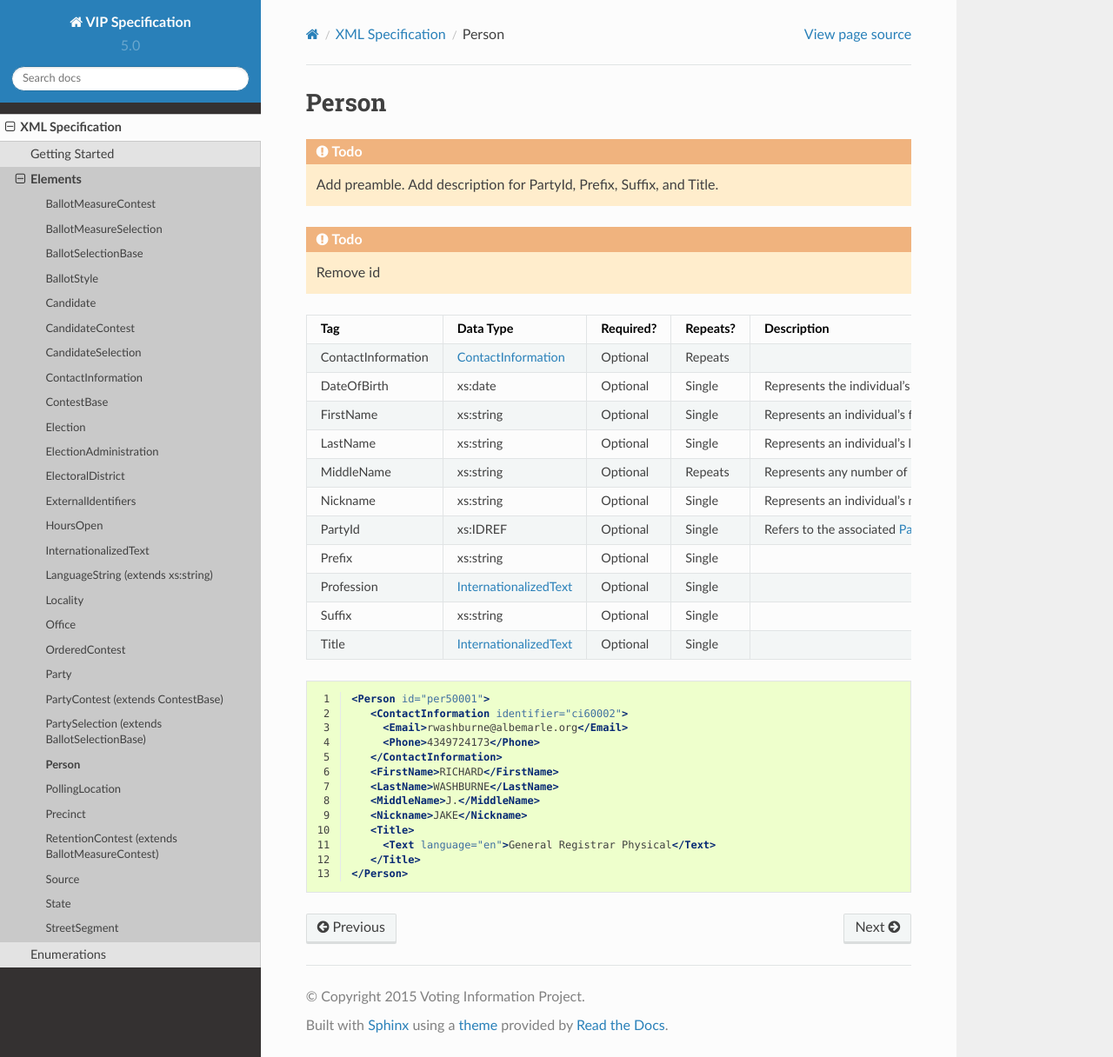
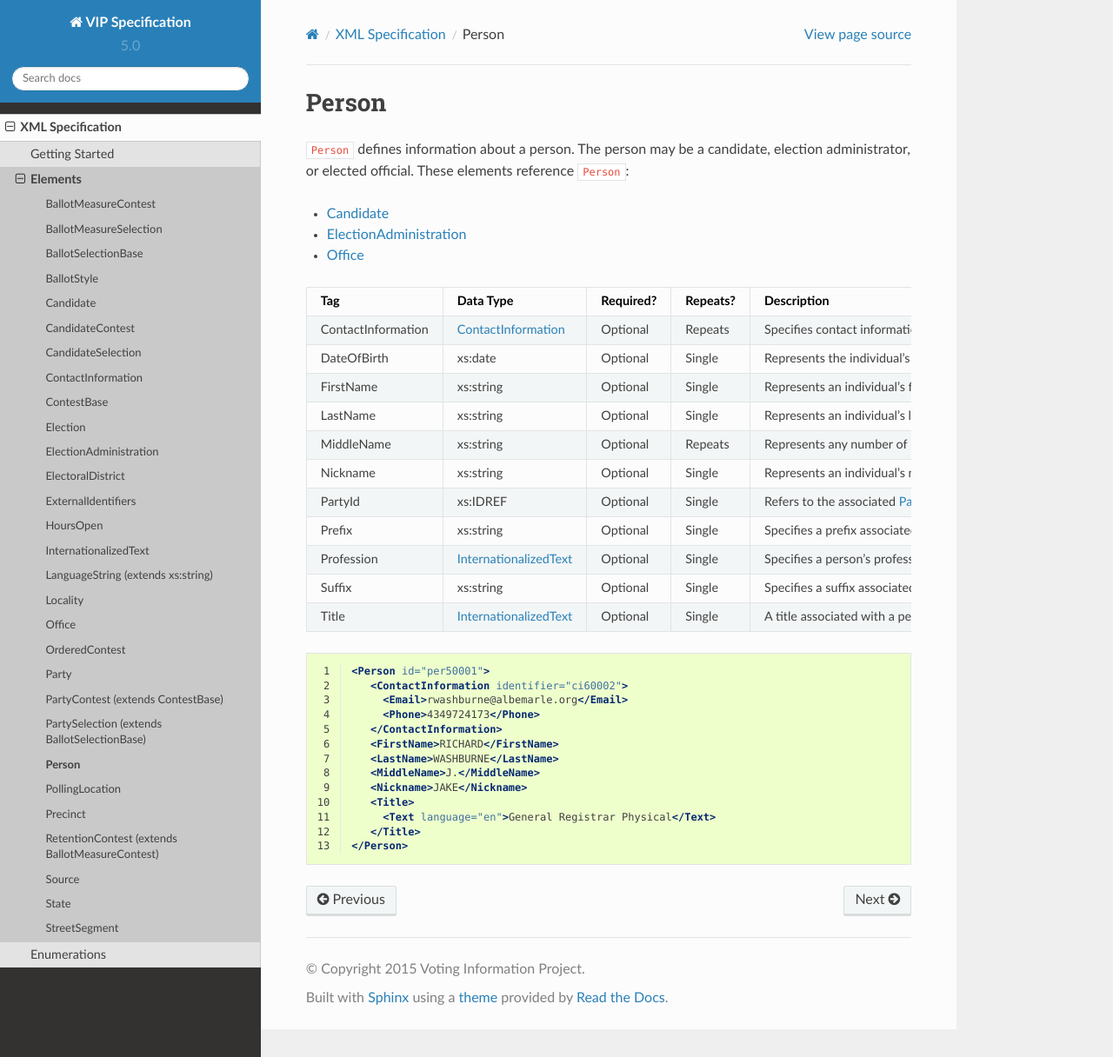
Before and after one commit to votinginfoproject/vip-specification, a Sphinx documentation site: the page built from docs/xml/elements/person.rst, in a window 1280 px wide and 1216 px high. Shown: the whole window at 87% size. Built offline with Sphinx 7.4.7 and the Read the Docs theme 2.0.0, drawn with Linux system fonts in a browser that asks for light colours.

Commit message:
Documentation for Person

```diff
--- a/docs/xml/elements/person.rst
+++ b/docs/xml/elements/person.rst
@@ -1,22 +1,22 @@
 Person
 ======
 
+``Person`` defines information about a person. The person may be a candidate, election administrator,
+or elected official. These elements reference ``Person``:
 
+* :doc:`Candidate <candidate>`
 
-.. todo::
+* :doc:`ElectionAdministration <election_administration>`
 
-   Add preamble. Add description for PartyId, Prefix, Suffix, and Title.
-
-.. todo::
-
-   Remove id
+* :doc:`Office <office>`
 
 +--------------------+---------------------------+--------------+------------+------------------------+--------------------------------+
 | Tag                | Data Type                 | Required?    | Repeats?   | Description            | Error Handling                 |
 |                    |                           |              |            |                        |                                |
 +====================+===========================+==============+============+========================+================================+
-| ContactInformation |:doc:`ContactInformation   | Optional     | Repeats    |                        |                                |
-|                    |<contact_information>`     |              |            |                        |                                |
+| ContactInformation |:doc:`ContactInformation   | Optional     | Repeats    |Specifies contact       |If the element is invalid or not|
+|                    |<contact_information>`     |              |            |information for the     |present, the implementation is  |
+|                    |                           |              |            |person.                 |required to ignore it.          |
 +--------------------+---------------------------+--------------+------------+------------------------+--------------------------------+
 | DateOfBirth        | xs:date                   | Optional     | Single     |Represents the          |If the field is invalid or not  |
 |                    |                           |              |            |individual's date of    |present, the implementation is  |
@@ -50,15 +50,21 @@ Person
 |                    |                           |              |            |:doc:`Party <party>`.   |present, the implementation is  |
 |                    |                           |              |            |                        |required to ignore it.          |
 +--------------------+---------------------------+--------------+------------+------------------------+--------------------------------+
-| Prefix             | xs:string                 | Optional     | Single     |                        |                                |
+| Prefix             | xs:string                 | Optional     | Single     |Specifies a prefix      |If the field is invalid or not  |
+|                    |                           |              |            |associated with a person|present, the implementation is  |
+|                    |                           |              |            |(e.g. Dr.).             |required to ignore it.          |
 +--------------------+---------------------------+--------------+------------+------------------------+--------------------------------+
-| Profession         |:doc:`InternationalizedText| Optional     | Single     |                        |                                |
-|                    |<internationalized_text>`  |              |            |                        |                                |
+| Profession         |:doc:`InternationalizedText| Optional     | Single     |Specifies a person's    |If the field is invalid or not  |
+|                    |<internationalized_text>`  |              |            |profession.             |present, the implementation is  |
+|                    |                           |              |            |                        |required to ignore it.          |
 +--------------------+---------------------------+--------------+------------+------------------------+--------------------------------+
-| Suffix             | xs:string                 | Optional     | Single     |                        |                                |
+| Suffix             | xs:string                 | Optional     | Single     |Specifies a suffix      |If the field is invalid or not  |
+|                    |                           |              |            |associated with a person|present, the implementation is  |
+|                    |                           |              |            |(e.g. Jr.).             |required to ignore it.          |
 +--------------------+---------------------------+--------------+------------+------------------------+--------------------------------+
-| Title              |:doc:`InternationalizedText| Optional     | Single     |                        |                                |
-|                    |<internationalized_text>`  |              |            |                        |                                |
+| Title              |:doc:`InternationalizedText| Optional     | Single     |A title associated with |If the field is invalid or not  |
+|                    |<internationalized_text>`  |              |            |a person.               |present, the implementation is  |
+|                    |                           |              |            |                        |required to ignore it.          |
 +--------------------+---------------------------+--------------+------------+------------------------+--------------------------------+
 
 .. code-block:: xml
```
